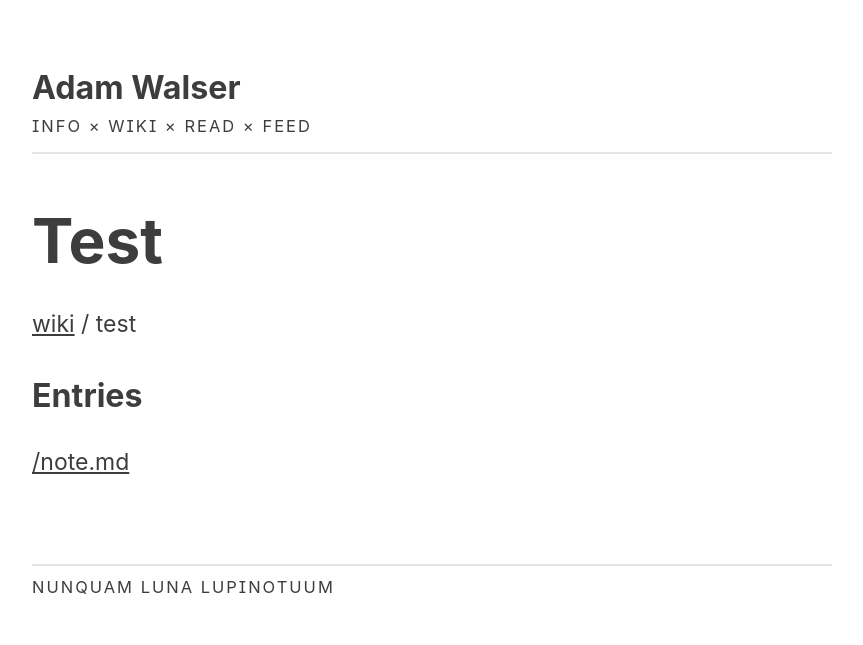
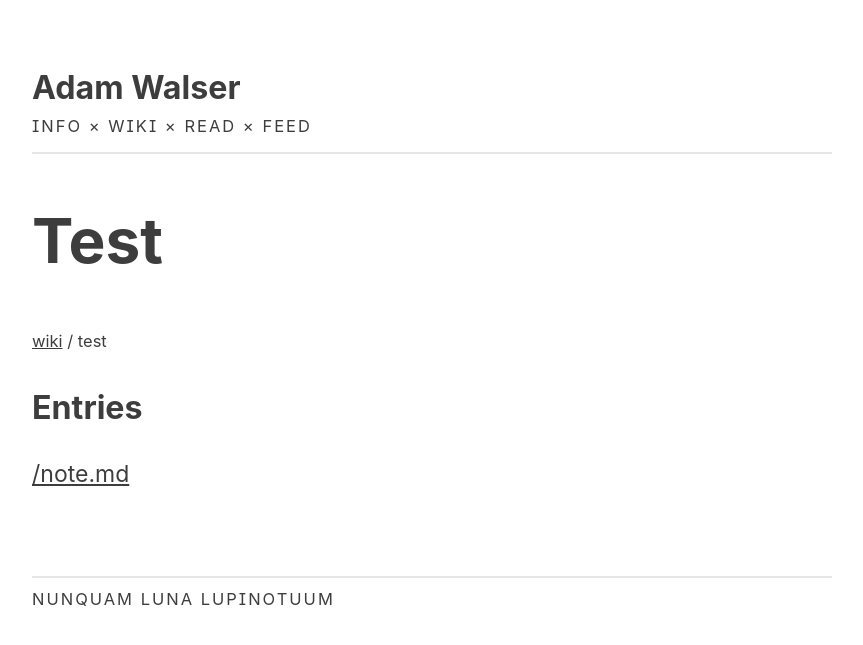
Before and after one commit to ajpwalser/ajpwalser.github.io, a Jekyll site: the page built from wiki/test/index.html, in a window 1280 px wide. Shown: the top 645 px of the page, without its empty margins (208-1071 px from the left). Built offline with Jekyll 4.4.1, drawn with Linux system fonts in a browser that asks for light colours; some web fonts are replaced.

Commit message:
Update folder.html

```diff
--- a/_layouts/folder.html
+++ b/_layouts/folder.html
@@ -8,7 +8,7 @@ layout: default
 
 <h2>{{ page.title }}</h2>
 
-<p class="first">
+<p class="crumbs">
 {% assign crumbs = page.url | remove:'/index.html' | split: '/' %}
 {% for crumb in crumbs offset: 1 %}
 {% if forloop.last %}
```
